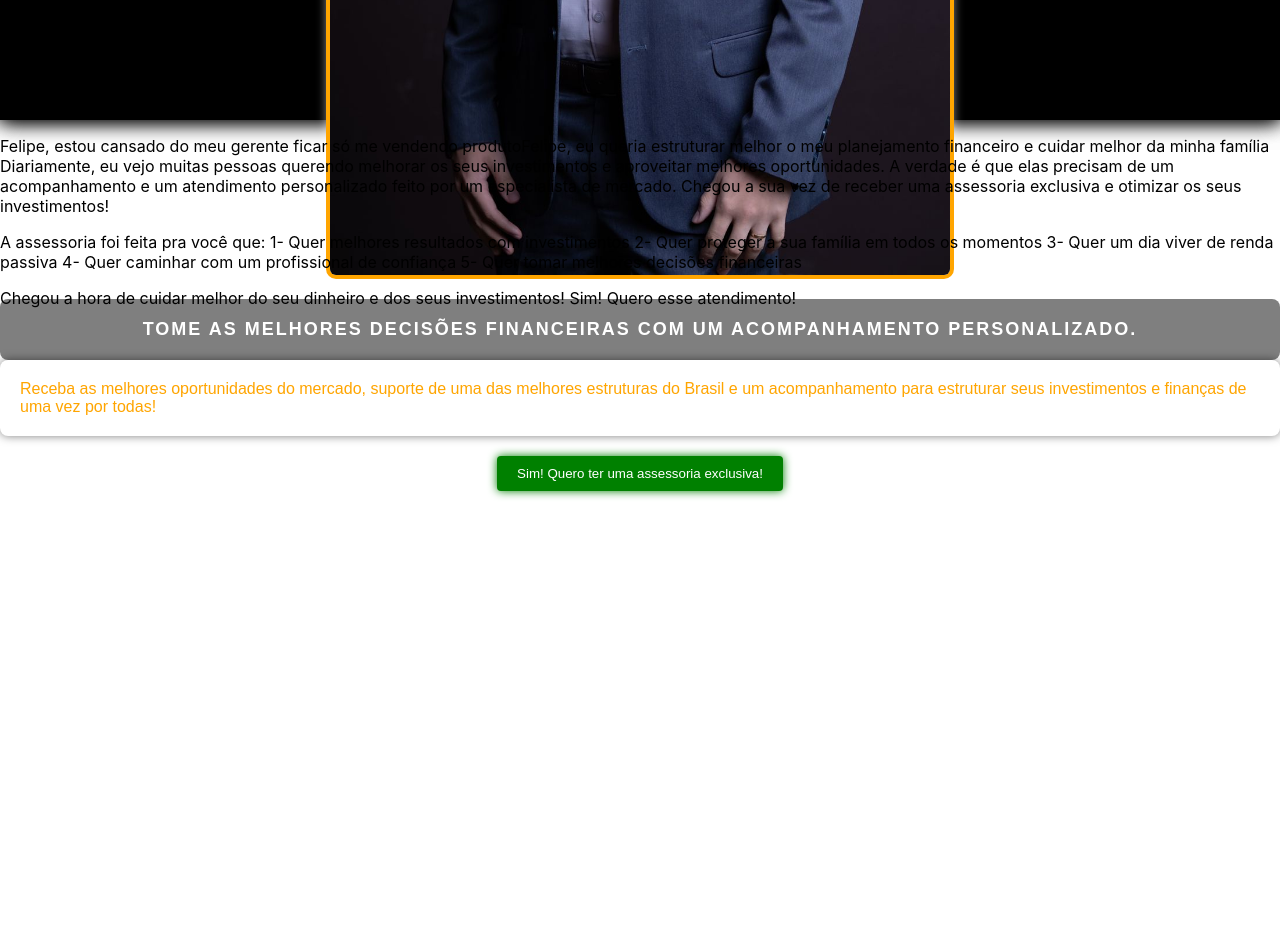
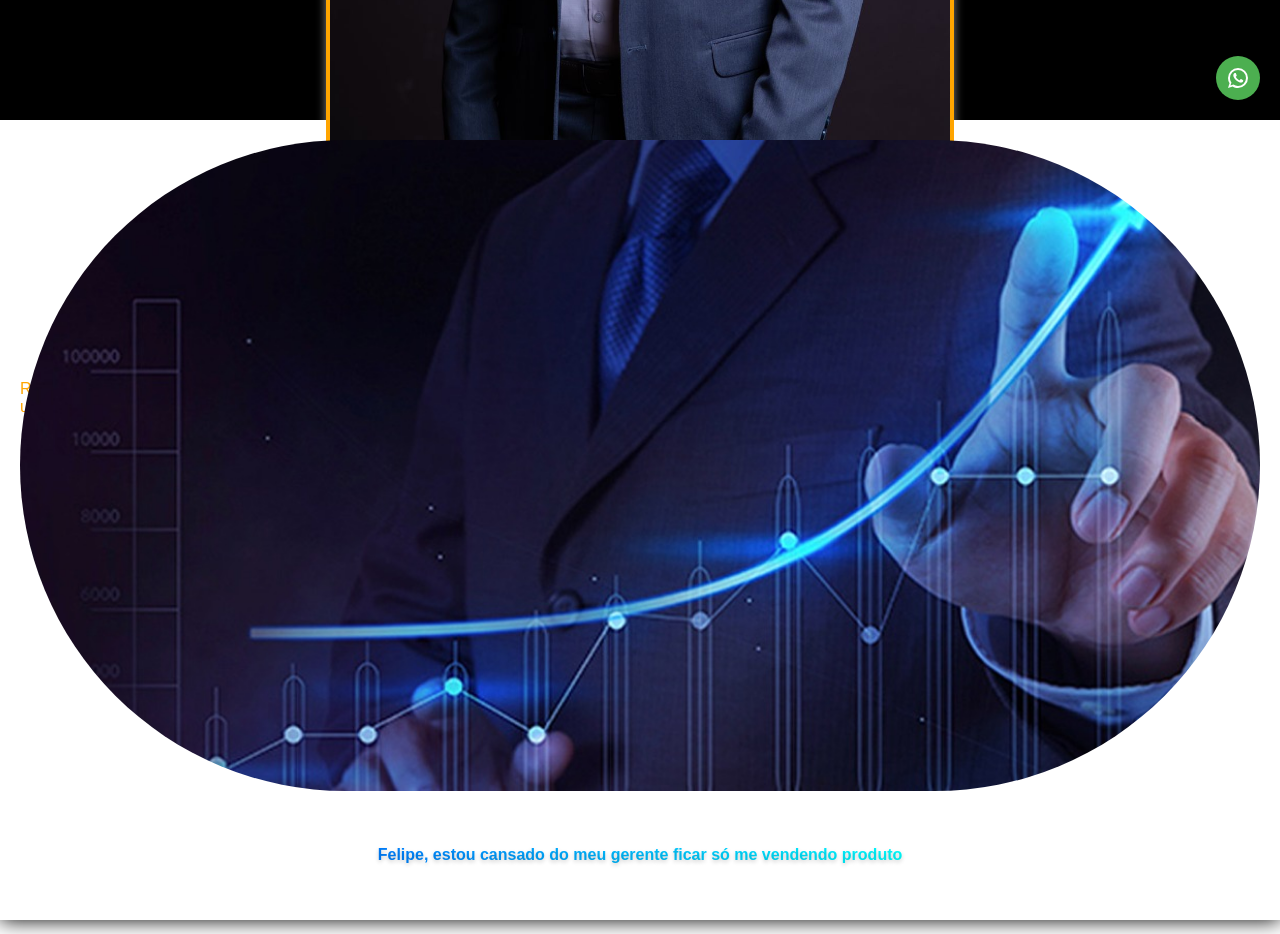
Before and after one commit to AndreHilario/ip.ebenezertaubate, a React (Vite) app: page / in a window 1280 px wide. Shown: the part 680-1614 px from the top of the page. Before the commit the page ends 1191 px from the top, so only its background shows below. Built offline with nearby package versions, Linux system fonts and the light colour scheme.

Commit message:
feat: add second page base layout

```diff
--- /dev/null
+++ b/src/components/WhatsApp/WhatsAppIcon.tsx
@@ -0,0 +1,39 @@
+import WhatsAppIcon from "@mui/icons-material/WhatsApp";
+import { whatsAppMessage } from "../../db/exportTextsToSite";
+
+const WhatsAppIconComponent = () => {
+  const openWhatsAppChat = () => {
+    window.open(
+      `https://wa.me/5512982245338?text=${encodeURIComponent(whatsAppMessage)}`,
+      "_blank"
+    );
+  };
+
+  return (
+    <div style={{
+        position: 'fixed',
+        bottom: '20px',
+        right: '20px',
+        backgroundColor: '#4CAF50',
+        padding: '10px',
+        borderRadius: '50%',
+        boxShadow: '0px 0px 10px rgba(0, 0, 0, 0.5)',
+        cursor: 'pointer',
+        textAlign: 'center',
+        zIndex: 9999,
+        display: 'flex',
+        justifyContent: 'center',
+        alignItems: 'center',
+        transition: 'transform 0.3s ease-in-out', // Adiciona uma transição suave
+    }}
+        // Aumenta o ícone quando o mouse passa por cima
+        onMouseOver={(e) => e.currentTarget.style.transform = 'scale(1.3)'}
+        // Volta ao tamanho original quando o mouse sai
+        onMouseOut={(e) => e.currentTarget.style.transform = 'scale(1)'}
+    >
+      <WhatsAppIcon style={{ color: "white" }} onClick={openWhatsAppChat} />
+    </div>
+  );
+};
+
+export default WhatsAppIconComponent;
--- a/src/db/exportTextsToSite.ts
+++ b/src/db/exportTextsToSite.ts
@@ -1,17 +1,15 @@
 export const fisrtPageText = {
   title: `Tome as melhores decisões financeiras com um acompanhamento personalizado.`,
   text: `Receba as melhores oportunidades do mercado, suporte de uma das melhores estruturas do Brasil e um acompanhamento para estruturar seus investimentos e finanças de uma vez por todas!`,
-  footer: `Sim! Quero ter uma assessoria exclusiva!`
+  footer: `Sim! Quero ter uma assessoria exclusiva!`,
 };
 
 export const secondPageText = {
-  text: `Felipe, estou cansado do meu gerente ficar só me vendendo produtoFelipe, eu queria estruturar melhor o meu planejamento financeiro e cuidar melhor da minha família
-
-    Diariamente, eu vejo muitas pessoas querendo melhorar os seus investimentos e aproveitar melhores oportunidades.
-
-    A verdade é que elas precisam de um acompanhamento e um atendimento personalizado feito por um especialista de mercado.
-
-    Chegou a sua vez de receber uma assessoria exclusiva e otimizar os seus investimentos!`,
+  text1: `Felipe, estou cansado do meu gerente ficar só me vendendo produto`,
+  text2: `Felipe, eu queria estruturar melhor o meu planejamento financeiro e cuidar melhor da minha família`,
+  text3: `Diariamente, eu vejo muitas pessoas querendo melhorar os seus investimentos e aproveitar melhores oportunidades.`,
+  text4: `A verdade é que elas precisam de um acompanhamento e um atendimento personalizado feito por um especialista de mercado.`,
+  text5: `Chegou a sua vez de receber uma assessoria exclusiva e otimizar os seus investimentos!`,
 };
 
 export const thirdPageText = {
@@ -32,3 +30,5 @@ export const fourtyPageText = {
   text: `Chegou a hora de cuidar melhor do seu dinheiro e dos seus investimentos!
   Sim! Quero esse atendimento!`,
 };
+
+export const whatsAppMessage = `Olá Felipe, eu gostaria de saber mais sobre sua assessoria exclusiva!`;
--- a/src/features/home/FirstPage.tsx
+++ b/src/features/home/FirstPage.tsx
@@ -1,11 +1,16 @@
 import { Box } from "@mui/material";
-import { fisrtPageText } from "../../db/exportTextsToSite";
+import { fisrtPageText, whatsAppMessage } from "../../db/exportTextsToSite";
 import { styles1 } from "../../styles/firstPageStyles";
 import image from "../../assets/image.png";
 import { useState } from "react";
 
 export default function FirstPage() {
   const [isHovered, setIsHovered] = useState(false);
+
+  const openWhatsAppChat = () => {
+    window.open(`https://wa.me/5512982245338?text=${encodeURIComponent(whatsAppMessage)}`, '_blank');
+  };
+
   return (
     <Box sx={styles1.container}>
       <Box sx={styles1.mainBox}>
@@ -17,16 +22,17 @@ export default function FirstPage() {
         <Box
           sx={{
             ...styles1.footer,
-            "&:hover": styles1.buttonHover, // Aplica os estilos de hover quando o mouse passa sobre o botão
+            "&:hover": styles1.buttonHover,
           }}
         >
           <button
             style={{
               ...styles1.button,
-              ...(isHovered && styles1.buttonHover), // Aplica os estilos de hover quando o mouse passa sobre o botão
+              ...(isHovered && styles1.buttonHover),
             }}
-            onMouseEnter={() => setIsHovered(true)} // Define o estado do hover como verdadeiro quando o mouse entra no botão
-            onMouseLeave={() => setIsHovered(false)} // Define o estado do hover como falso quando o mouse sai do botão
+            onMouseEnter={() => setIsHovered(true)}
+            onMouseLeave={() => setIsHovered(false)}
+            onClick={openWhatsAppChat}
           >
             {fisrtPageText.footer}
           </button>
--- a/src/features/home/SecondPage.tsx
+++ b/src/features/home/SecondPage.tsx
@@ -1,5 +1,80 @@
+import { Box } from "@mui/material";
 import { secondPageText } from "../../db/exportTextsToSite";
+import { styles2 } from "../../styles/secondPageStyles";
+import image from "../../assets/background.png";
 
 export default function SecondPage() {
-  return <p>{secondPageText.text}</p>;
+  return (
+    <Box sx={styles2.container}>
+      <Box sx={styles2.imageBox}>
+        <img
+          src={image}
+          style={styles2.image}
+          onMouseOver={(e) => {
+            e.currentTarget.style.transform = "translateY(-10px)";
+            e.currentTarget.style.boxShadow = "0px 12px 24px rgba(0, 0, 0, 1)";
+          }}
+          onMouseOut={(e) => {
+            e.currentTarget.style.transform = "translateY(0)";
+            e.currentTarget.style.boxShadow = "0px 8px 16px rgba(0, 0, 0, 0.2)";
+          }}
+        />
+      </Box>
+      <Box sx={styles2.mainBox}>
+        <Box sx={styles2.textBox}>
+          <div
+            style={{
+              backgroundImage: "linear-gradient(to right, #007FFF, cyan)",
+              WebkitBackgroundClip: "text",
+              color: "transparent",
+              fontWeight: "bold",
+              textJustify: "inter-word"
+            }}
+          >
+            {secondPageText.text1}
+          </div>
+        </Box>
+        <Box sx={styles2.textBox}>
+          <div
+            style={{
+              backgroundImage: "linear-gradient(to right, #007FFF, cyan)",
+              fontSize: "linear-gradient(to right, 95px, 10px)",
+              WebkitBackgroundClip: "text",
+              color: "transparent",
+              fontWeight: "bold",
+               textJustify: "inter-word"
+            }}
+          >
+            {secondPageText.text2}
+          </div>
+        </Box>
+        <Box sx={styles2.textBox}>
+          <div
+            style={{
+              backgroundImage: "linear-gradient(to right, #007FFF, cyan)",
+              WebkitBackgroundClip: "text",
+              color: "transparent",
+              fontWeight: "bold",
+               textJustify: "inter-word"
+            }}
+          >
+            {secondPageText.text3}
+          </div>
+        </Box>
+        <Box sx={styles2.textBox}>
+          <div
+            style={{
+              backgroundImage: "linear-gradient(to right, #007FFF, cyan)",
+              WebkitBackgroundClip: "text",
+              color: "transparent",
+              fontWeight: "bold",
+               textJustify: "inter-word"
+            }}
+          >
+            {secondPageText.text4}
+          </div>
+        </Box>
+      </Box>
+    </Box>
+  );
 }
--- a/src/features/main/Main.tsx
+++ b/src/features/main/Main.tsx
@@ -1,9 +1,8 @@
 import { Box } from "@mui/material";
 import FirstPage from "../home/FirstPage";
-import FourtyPage from "../home/FourtyPage";
 import SecondPage from "../home/SecondPage";
-import ThirdPage from "../home/ThirdPage";
 import { styles1 } from "../../styles/firstPageStyles";
+import WhatsAppIconComponent from "../../components/WhatsApp/WhatsAppIcon";
 
 export default function Main() {
   return (
@@ -12,8 +11,7 @@ export default function Main() {
         <FirstPage />
       </Box>
       <SecondPage />
-      <ThirdPage />
-      <FourtyPage />
+      <WhatsAppIconComponent />
     </>
   );
 }
--- a/src/styles/firstPageStyles.ts
+++ b/src/styles/firstPageStyles.ts
@@ -39,7 +39,8 @@ export const styles1 = {
     fontSize: "16px", // Tamanho da fonte
     color: "orange", // Cor do texto
     borderRadius: "8px", // Borda arredondada
-    boxShadow: "0px 0px 10px rgba(0, 0, 0, 0.5)", // Sombra ao redor da caixa de texto
+    boxShadow: "0px 0px 10px rgba(0, 0, 0, 0.5)",
+    textJustify: "inter-word"
   },
   footer: {
     display: "flex",
--- a/src/styles/secondPageStyles.ts
+++ b/src/styles/secondPageStyles.ts
@@ -1,3 +1,78 @@
 export const styles2 = {
-
-}
+    container: {
+      width: "100%",
+      height: "800px",
+      backgroundColor: "#fff",
+      boxShadow: "0px 0px 20px rgba(0, 0, 0, 1)",
+    },
+    mainBox: {
+        display: "flex",
+        justifyContent: "space-around",
+        flexDirection: "column",
+        alignItems: "space-around",
+    },
+    title: {
+      display: "flex",
+      justifyContent: "center",
+      alignItems: "center",
+      padding: "20px",
+      color: "#fff",
+      fontWeight: "bold",
+      textAlign: "center",
+      fontFamily: "Arial, sans-serif",
+      fontSize: "18px",
+      textTransform: "uppercase",
+      letterSpacing: "2px",
+      backgroundColor: "rgba(0, 0, 0, 0.5)",
+      borderRadius: "8px",
+      boxShadow: "0px 0px 10px rgba(255, 255, 255, 0.5)",
+    },
+    textBox: {
+        fontFamily: "Arial, sans-serif",
+        fontSize: "16px",
+        margin: "auto",
+        display: "flex",
+        justifyContent: "center",
+        alignItems: "center",
+        textAlign: "center",
+        padding: "35px",
+        textShadow: "0px 2px 4px rgba(0, 0, 0, 0.2)" // Sombra do texto
+      },
+    footer: {
+      display: "flex",
+      justifyContent: "center",
+      alignItems: "center",
+      padding: "20px",
+    },
+    button: {
+      backgroundColor: "green",
+      color: "#fff",
+      padding: "10px 20px",
+      border: "none",
+      borderRadius: "4px",
+      cursor: "pointer",
+      transition: "transform 0.3s, box-shadow 0.3s",
+      boxShadow: "0px 0px 10px rgba(0, 128, 0, 0.1)",
+    },
+    buttonHover: {
+      transform: "scale(1.1)",
+      boxShadow: "0px 0px 20px rgba(0, 128, 0, 0.5)",
+    },
+    imageBox: {
+      display: "flex",
+      justifyContent: "center",
+      alignItems: "center",
+      padding: "20px",
+    },
+    image: {
+      width: "100%",
+      height: "auto",
+      maxWidth: "100%",
+      borderRadius: "500px",
+      transition: "transform 0.3s ease-in-out, box-shadow 0.3s ease-in-out",
+    },
+    imageHover: {
+      transform: "translateY(-5px)",
+      boxShadow: "0px 12px 24px rgba(0, 0, 0, 0.3)",
+    }
+  };
```
